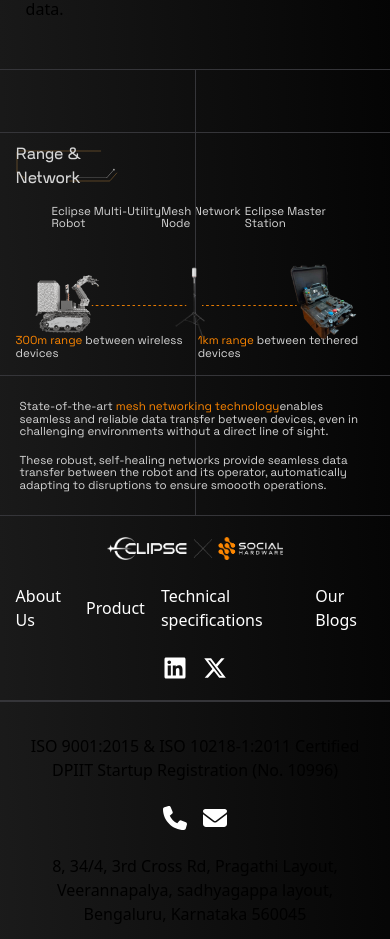
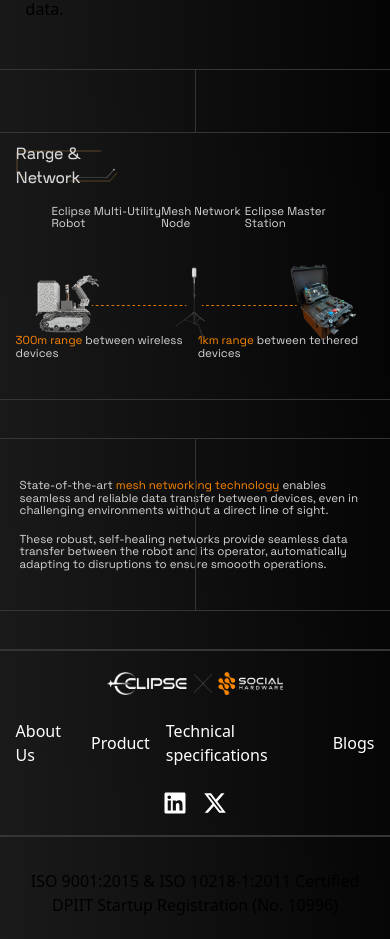
Before and after one commit to Ganeshghatti/Social-Hardware-Admin, a Next.js app: page /technical-specifications in a window 390 px wide. Shown: the part 2520-3459 px from the top of the page. Built offline with nearby package versions, Linux system fonts and the light colour scheme.

Commit message:
update: minor changes

```diff
--- a/src/app/technical-specifications/page.jsx
+++ b/src/app/technical-specifications/page.jsx
@@ -24,11 +24,12 @@
       <HeadMountedDisplay />
       <BlockComponentNoVline />
       <RangeNetwork />
+
       {/* <section
         className="h-16 md:h-full w-full relative py-10"
         id="BlockComponent"
       >
-        <div className="max-w-[1100px] gap-20 md:flex-nowrap flex-wrap w-full relative flex justify-between items-center mx-auto">
+        <div className="gap-20 md:flex-nowrap flex-wrap w-full relative flex justify-between items-center mx-auto">
           <p>
             State-of-the-art{" "}
             <span className="text-oranges">mesh networking technology</span>{" "}
@@ -42,6 +43,7 @@
           </p>
         </div>
       </section> */}
+
       <Footer />
     </main>
   );
--- a/src/components/client-side/Home/components/technical-specifications/RangeNetwork.jsx
+++ b/src/components/client-side/Home/components/technical-specifications/RangeNetwork.jsx
@@ -37,11 +37,13 @@
           </p>
         </div>
       </div>
-      <div className="w-full flex flex-col md:flex-row justify-center gap-4 z-10 mt-4 border-t border-[#353539] py-6">
+      <div className="border-y border-[#353539] h-10 w-full mt-10"/>
+      <div className="w-full relative flex flex-col md:flex-row justify-center gap-4 z-10 py-10">
+      <div className="line-v-2" />
         <div className="standard-description w-full md:w-[50%] px-[5%] items-center ">
           State-of-the-art{" "}
-          <span className="text-oranges">mesh networking technology</span>
-          enables seamless and reliable data transfer between devices, even in
+          <span className="text-oranges">mesh networking technology </span>
+         enables seamless and reliable data transfer between devices, even in
           challenging environments without a direct line of sight.
         </div>
         <div className="standard-description w-full md:w-[50%] px-[5%] items-center ">
@@ -50,7 +52,7 @@
           disruptions to ensure smoooth operations.
         </div>
       </div>
-      <div className="line-v-2" />
+      <div className="border-y border-[#353539] h-10 w-full"/>
     </section>
   );
 };
--- a/src/components/client-side/OurBlogs/components/Subscription.jsx
+++ b/src/components/client-side/OurBlogs/components/Subscription.jsx
@@ -46,11 +46,11 @@
       <div className="left-container" />
       <div className="center-container mb-5 md:mb-10 px-4">
         <h1 className="text-center title">
-          Connect to the Loop
+        Stay Connected
         </h1>
         <form
           onSubmit={handleSubmit}
-          className="mt-8 flex gap-1 w-full md:w-2/3 mx-auto overflow-hidden h-fit flex flex-col md:flex-row"
+          className="mt-8 gap-1 w-full md:w-2/3 mx-auto overflow-hidden h-fit flex flex-col md:flex-row"
         >
           <input
             type="email"
@@ -63,7 +63,7 @@
           />
           <button
             type="submit"
-            className="text-oranges w-fit md:w-1/5 bg-[#1A1A1A] rounded-r text-center flex justify-center px-4 md:px-8 py-3"
+            className="text-oranges w-fit md:w-1/5 bg-[#1A1A1A] rounded-r text-center flex justify-center px-4 md:px-8 py-2"
           >
             Subscribe
           </button>
--- a/src/components/client-side/ui/Footer/Footer.jsx
+++ b/src/components/client-side/ui/Footer/Footer.jsx
@@ -22,7 +22,7 @@
       id: "technical-specifications",
       link: "/technical-specifications",
     },
-    { name: "Our Blogs", id: "blogs", link: "/our-blogs" },
+    { name: "Blogs", id: "blogs", link: "/our-blogs" },
   ];
   return (
     <footer className="flex flex-col">
@@ -83,12 +83,12 @@
           <FaPhone
             size={24}
             className="text-white cursor-pointer hover:text-oranges"
-            onClick={() => window.open("tel:+919353586240")}
+            onClick={() => window.open("tel:+919731436520")}
           />
           <FaEnvelope
             size={24}
             className="text-white cursor-pointer hover:text-oranges"
-            onClick={() => window.open("mailto:info@socialhardware.in")}
+            onClick={() => window.open("mailto:sh.lab@socialhardware.co.in")}
           />
         </span>
         <p>
--- a/src/components/client-side/ui/Navbar/Navbar.jsx
+++ b/src/components/client-side/ui/Navbar/Navbar.jsx
@@ -32,7 +32,7 @@
       id: "technical-specifications",
       link: "/technical-specifications",
     },
-    { name: "Our Blogs", id: "blogs", link: "/our-blogs" },
+    { name: "Blogs", id: "blogs", link: "/our-blogs" },
   ];
 
   return (
```
